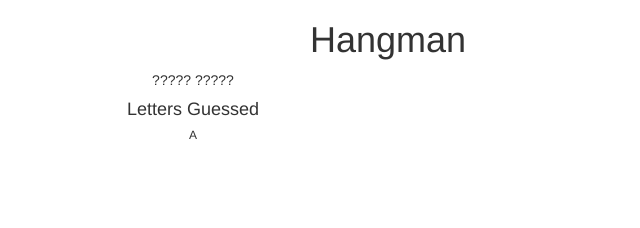
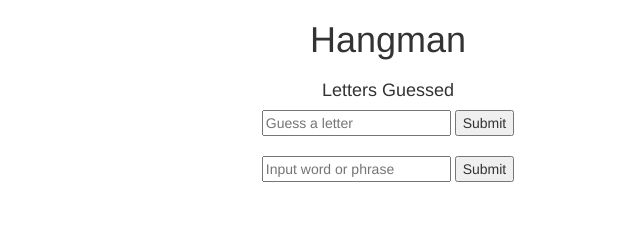
Before and after one commit to clarkmurray/js-hangman, a plain HTML site: page app/index.html in a window 1280 px wide. Shown: the whole page, without its empty margins (252-892 px from the left). Drawn offline with nearby package versions, Linux system fonts and the light colour scheme.

Commit message:
User input for phrase and guesses

```diff
--- a/app/index.html
+++ b/app/index.html
@@ -11,21 +11,25 @@
 	<div class="row text-center">
 		<h1>Hangman</h1>
 	</div>
-	<div class="row">
-		<div class="col-xs-1"></div>
-		<div class="col-xs-6">
+	<div class="row text-center">
+		<div class="col-xs-12">
 			<div class="text-center" id="phrase">
 			</div>
-			<div class=" guesses text-center">
+	</div>
+	<div class="row text-center">
+			<div class=" col-xs-12">
 				<h4>Letters Guessed</h4>
 				<h6 id="incorrect"></h6>
 			</div>
-		</div>
-		<div class="col-xs-4">
-			<canvas id="gallows">
-			</canvas>
-		</div>
-		<div class="col-xs-1"></div>
+	</div>
+	<div class="row text-center">
+		<input type="text" id="userGuess" placeholder="Guess a letter">
+		<button onclick="userGuess()">Submit</button>
+	</div>
+	<br />
+	<div class="row text-center">
+		<input type="text" id="userPhrase" placeholder="Input word or phrase">
+		<button onclick="createPhraseArray()">Submit</button>
 	</div>
 	<script src="main.js"></script>
 </body>
--- a/app/main.js
+++ b/app/main.js
@@ -1,22 +1,23 @@
 var phraseWindow = document.getElementById('phrase');
-var phrase = "Hello World";
-var guess = "A";
 var guessCounter = 6;
 var hiddenPhrase = [];
 var incorrectLetters = document.getElementById('incorrect');
 
 
+
 function createPhraseArray() {
+	var phrase = document.getElementById('userPhrase').value;
 	phrase = phrase.toUpperCase();
 	splitPhrase = phrase.split('');
 	phrase = splitPhrase.join('');
 	hidePhrase();
+	document.getElementById('userPhrase').value = '';
 }
 
 
 function hidePhrase() {
-	for (i=0; i < phrase.length; i++) {
-		if (phrase[i] === " ") {
+	for (i=0; i < splitPhrase.length; i++) {
+		if (splitPhrase[i] === " ") {
 			hiddenPhrase.push("\u00A0");
 		} else {
 			hiddenPhrase.push("?");
@@ -28,6 +29,8 @@ function hidePhrase() {
 }
 
 function userGuess() {
+	var guess = document.getElementById("userGuess").value;
+	guess = guess.toUpperCase();
 	var guessTracker = false;
 	hiddenPhrase = hiddenPhrase.split('');
 	for (i=0; i < hiddenPhrase.length; i++) {
@@ -39,7 +42,7 @@ function userGuess() {
 
 	if (!guessTracker) {
 		guessCounter = guessCounter - 1;
-		incorrectLetters.innerHTML += guess;
+		incorrectLetters.innerHTML += guess + "\u00A0"
 
 	}
 
@@ -47,8 +50,6 @@ function userGuess() {
 	phraseWindow.innerHTML = hiddenPhrase;
 	console.log(guessTracker);
 	console.log(guessCounter);
+	document.getElementById("userGuess").value = "";
 
 }
-
-createPhraseArray();
-userGuess();
```
